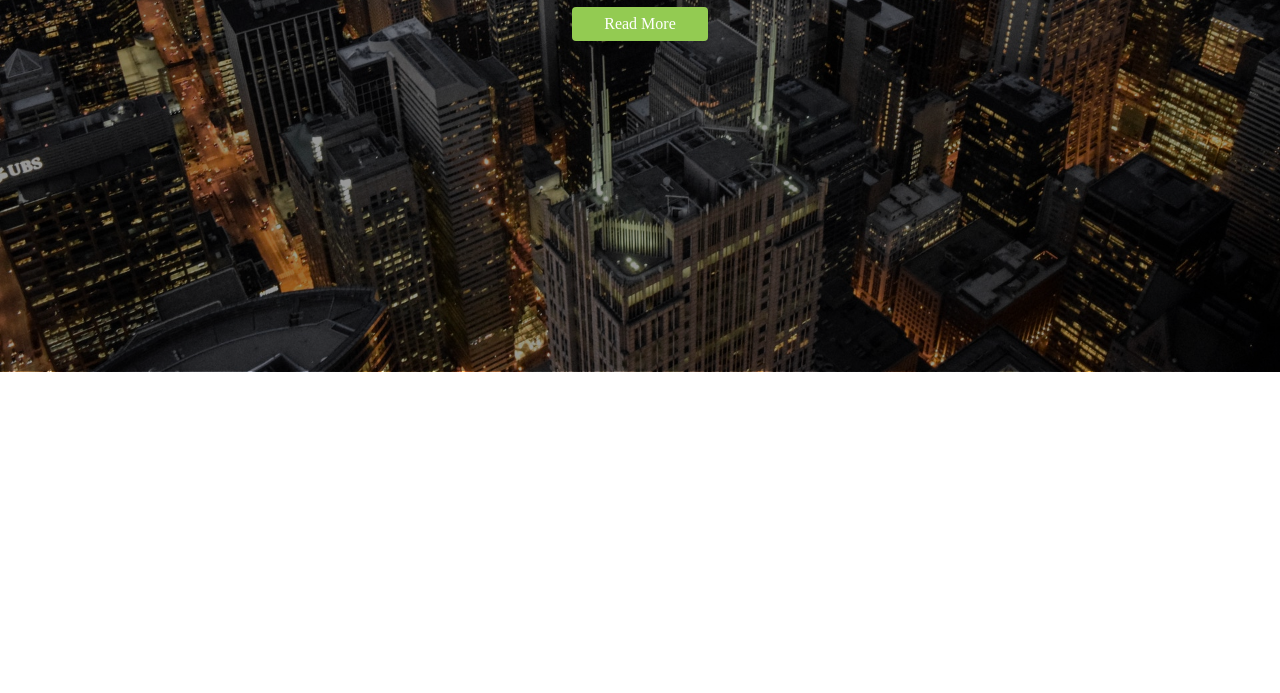
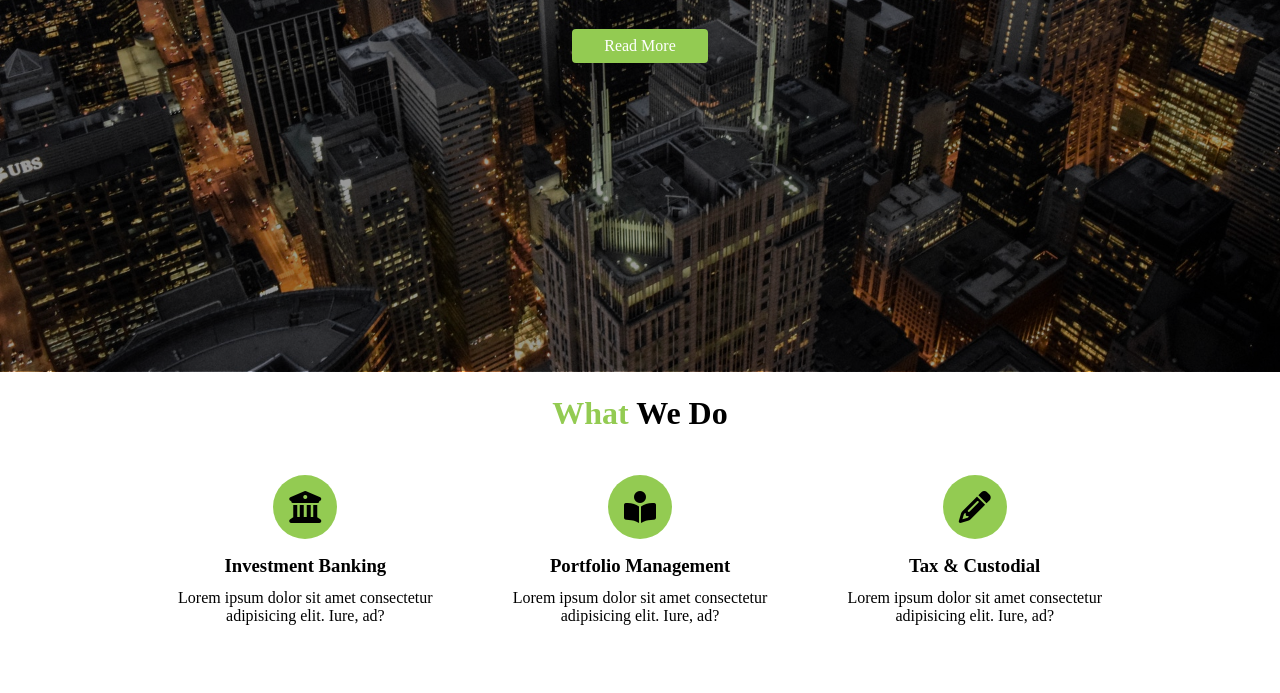
Before and after one commit to zakariabijoy/EdgeLedger_Website, a plain HTML site: page index.html in a window 1280 px wide. Shown: the part 487-1180 px from the top of the page. Before the commit the page ends 859 px from the top, so only its background shows below. Drawn offline with Linux system fonts and the light colour scheme.

Commit message:
what we do section is done

```diff
--- a/css/style.css
+++ b/css/style.css
@@ -14,12 +14,27 @@ a {
   text-decoration: none;
 }
 /* utility classes */
+.container {
+  max-width: 1100px;
+  margin: auto;
+  padding: 0 2rem;
+  overflow: hidden;
+}
+
+.text-center {
+  text-align: center;
+}
 
 .text-primary {
   color: #93cb52;
 }
+.heading-md {
+  font-size: 2rem;
+  line-height: 1.1;
+  margin-bottom: 0.75rem;
+}
 
-heading-lg {
+.heading-lg {
   font-size: 4rem;
   line-height: 1.1;
   margin-bottom: 0.75rem;
@@ -48,6 +63,25 @@ heading-lg {
   color: #fff;
 }
 
+.py-1 {
+  padding: 1.5rem 0;
+}
+.py-2 {
+  padding: 2rem 0;
+}
+.py-3 {
+  padding: 3rem 0;
+}
+
+.p-1 {
+  padding: 1.5rem;
+}
+.p-2 {
+  padding: 2rem;
+}
+.p-3 {
+  padding: 3rem;
+}
 /* navber */
 
 #navbar {
@@ -59,6 +93,9 @@ heading-lg {
   color: #fff;
   z-index: 1;
   padding: 1rem;
+}
+#navbar .logo a {
+  color: #fff;
 }
 #navbar ul {
   display: flex;
@@ -103,3 +140,23 @@ heading-lg {
   left: 0;
   right: 0;
 }
+
+/* section: what we do  */
+
+#what .items {
+  display: flex;
+  padding: 1rem;
+}
+
+#what .items .item {
+  flex: 1;
+  text-align: center;
+  padding: 1rem;
+}
+
+#what .items .item i {
+  background-color: #93cb52;
+  padding: 1rem;
+  border-radius: 50%;
+  margin-bottom: 1rem;
+}
--- a/index.html
+++ b/index.html
@@ -3,6 +3,10 @@
   <head>
     <meta charset="UTF-8" />
     <meta name="viewport" content="width=device-width, initial-scale=1.0" />
+    <script
+      src="https://kit.fontawesome.com/dadab0048a.js"
+      crossorigin="anonymous"
+    ></script>
     <link
       rel="stylesheet"
       media="screen and (max-width: 768px)"
@@ -14,6 +18,11 @@
       href="./css/widescreen.css"
     />
     <link rel="stylesheet" href="./css/style.css" />
+
+    <script
+      src="https://kit.fontawesome.com/dadab0048a.js"
+      crossorigin="anonymous"
+    ></script>
     <title>EdgeLedger Financial | Accounting & Invesment</title>
   </head>
   <body id="home">
@@ -36,10 +45,10 @@
       </ul>
     </nav>
 
-    <!-- header -->
+    <!-- header:showcase -->
     <header id="showcase">
       <div class="showcase-content">
-        <h1 class="heading-lg">the Sky Is The Limit</h1>
+        <h1 class="heading-lg">The Sky Is The Limit</h1>
         <p class="lead">
           Lorem ipsum dolor sit, amet consectetur adipisicing elit. Doloremque
           quibusdam ex obcaecati temporibus nesciunt excepturi.
@@ -47,5 +56,46 @@
         <a href="#what" class="btn">Read More</a>
       </div>
     </header>
+
+    <!-- section: what we do -->
+    <section id="what" class="bg-light py-1">
+      <div class="container">
+        <h2 class="heading-md text-center">
+          <span class="text-primary">What</span> We Do
+        </h2>
+        <div class="items">
+          <div class="item">
+            <i class="fas fa-university fa-2x"></i>
+            <div>
+              <h3>Investment Banking</h3>
+              <p>
+                Lorem ipsum dolor sit amet consectetur adipisicing elit. Iure,
+                ad?
+              </p>
+            </div>
+          </div>
+          <div class="item">
+            <i class="fas fa-book-reader fa-2x"></i>
+            <div>
+              <h3>Portfolio Management</h3>
+              <p>
+                Lorem ipsum dolor sit amet consectetur adipisicing elit. Iure,
+                ad?
+              </p>
+            </div>
+          </div>
+          <div class="item">
+            <i class="fas fa-pencil-alt fa-2x"></i>
+            <div>
+              <h3>Tax & Custodial</h3>
+              <p>
+                Lorem ipsum dolor sit amet consectetur adipisicing elit. Iure,
+                ad?
+              </p>
+            </div>
+          </div>
+        </div>
+      </div>
+    </section>
   </body>
 </html>
```
